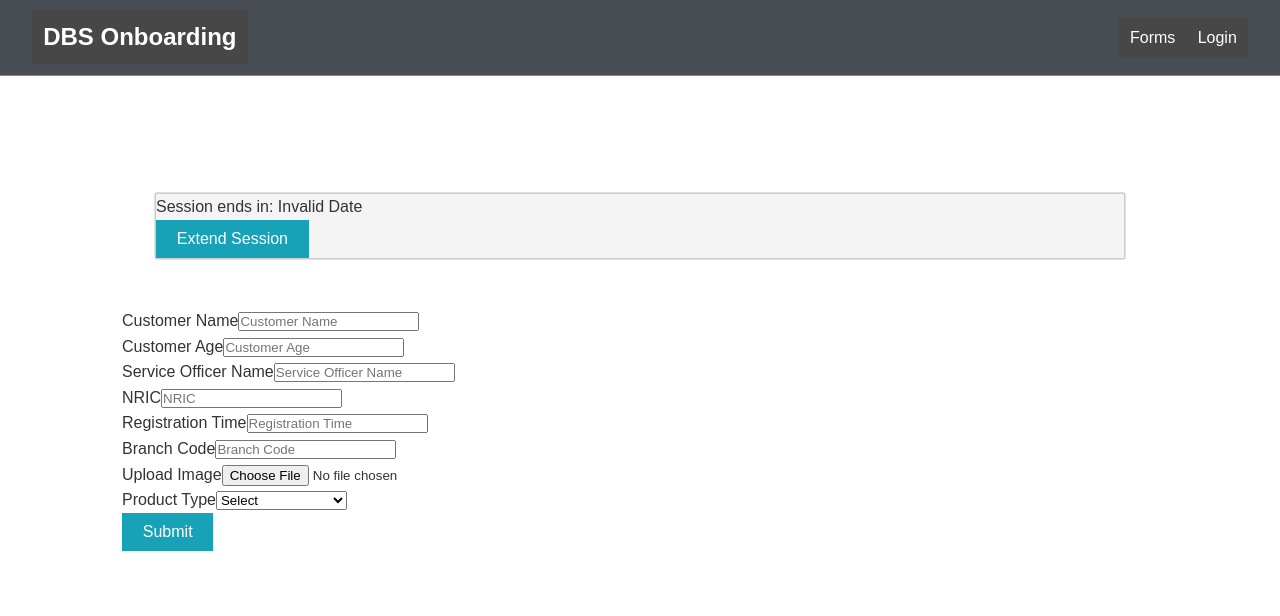
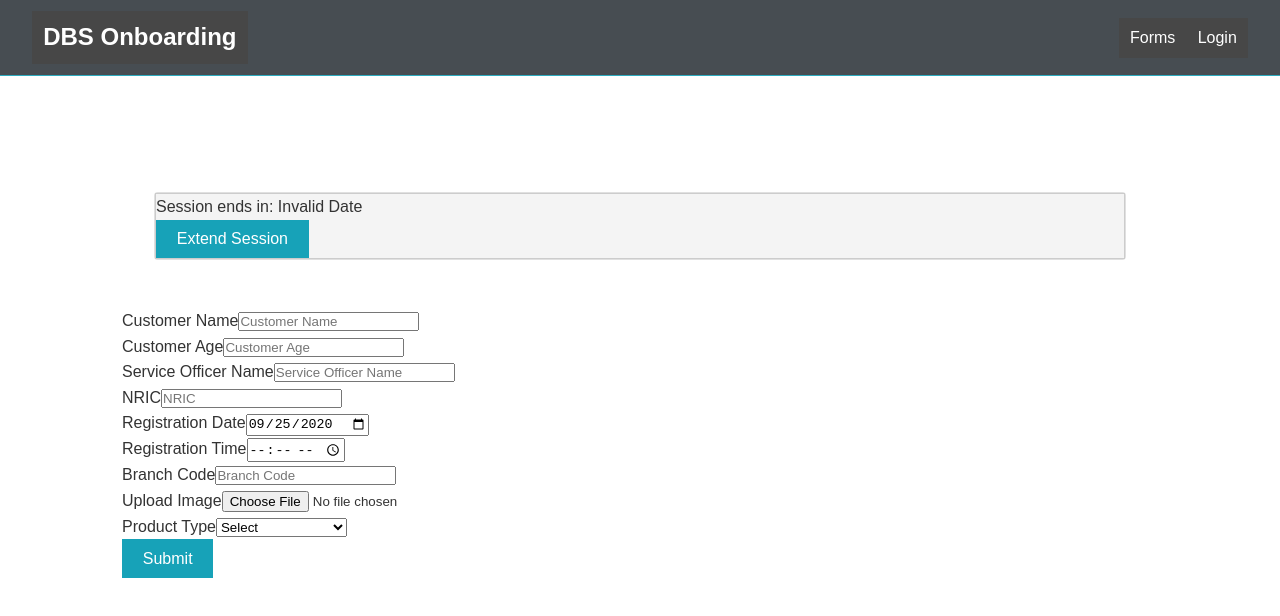
Before and after one commit to HoJinKind/techtrek, a React (Create React App) app in the folder basic/client/my-app/: page /forms in a window 1280 px wide. Shown: the top 616 px of the page. Built offline with nearby package versions, Linux system fonts and the light colour scheme.

Commit message:
resolve conflict

```diff
--- a/basic/client/my-app/src/Components/Forms.js
+++ b/basic/client/my-app/src/Components/Forms.js
@@ -32,11 +32,19 @@
         const formNric = form.elements.formNric.value;
         const nricRegex = new RegExp('[A-Z][0-9]{7}[A-Z]');
         const isValidNric = nricRegex.test(formNric);
-        const formRegistrationTime = form.elements.formRegistrationTime.value;
         const formBranchCode = form.elements.formBranchCode.value;
         const isValidBranchCode = formBranchCode ==  parseInt(DBSBranchCode);
-        const formUploadedFile = form.elements.formUploadedFile.value;
-        const isValidFileSize = validFileSize(formUploadedFile);
+        // check file format is of type image
+        const validFileExtensions = ["jpg", "jpeg", "png", "gif", "svg", "tiff", "ico", "dvu"];
+        const isValidFile = (file[0]) ? validFileExtensions.includes(file[0].name.split('.').pop().toLowerCase()) : true;
+        // check date
+        const formRegistrationDate = form.elements.formRegistrationDate.value;
+        const isValidDate = formRegistrationDate !== '';
+        const parsedDateString = new Date(formRegistrationDate).toLocaleDateString();
+        const formRegistrationTimeString = form.elements.formRegistrationTimeString.value;
+        const parsedDateTime = `${parsedDateString} ${formRegistrationTimeString}`;
+        //const formUploadedFile = form.elements.formUploadedFile.value;
+        //const isValidFileSize = validFileSize(formUploadedFile);
         const formProductType = form.elements.formProductType.value;
 
         const validFileSize = (fi) => {
@@ -56,7 +64,7 @@
             }
         }
 
-        const isValid = form.checkValidity() && isValidName && isValidAge && isValidServiceOfficerName && isValidNric // && isValidFile;
+        const isValid = isValidName && isValidAge && isValidServiceOfficerName && isValidNric && isValidFile;
         if (!isValid) {
             const errorsObj = {};
             if (!isValidName) errorsObj.formCustomerName = `Customer Name must not exceed 64 characters.`;
@@ -65,14 +73,17 @@
             if (!isValidNric) errorsObj.formNric = `NRIC must be in uppercase and only have 7 numeric numbers.`;
             // if (!isValidRegistrationTime) errorsObj.formRegistrationTime = "Registration time must be provided in { DD/MM/YYYY HH:mm:ss } format.";
             if (!isValidBranchCode) errorsObj.formValidBranchCode = "Branch Code should be a valid DBS branch code.";
-            if (!isValidFileSize) errorsObj.formValidFileSize = "File attached should not exceed 2 megabytes"
-            // if (!isValidFile) errorsObj.exampleFormControlFile1 = `Please enter an image with a valid extension (JPG, PNG, GIF, SVG, TIFF, ICO, DVU).`;
+            //if (!isValidFileSize) errorsObj.formValidFileSize = "File attached should not exceed 2 megabytes"
+            if (!isValidFile) errorsObj.exampleFormControlFile1 = `Please enter an image with a valid extension (JPG, PNG, GIF, SVG, TIFF, ICO, DVU).`;
+            if (!isValidDate) errorsObj.formRegistrationDate = `Please key in a valid date.`
             console.log(errorsObj)
             setErrors(errorsObj);
             return;
         }
 
-        const formObject = { customerName: formCustomerName, customerAge: formCustomerAge, serviceOfficerName: formServiceOfficerName, NRIC: formNric, image: file, productType: [formProductType]}
+        const blob = new Blob([file[0]], {type: file[0].type });
+        console.log(blob)
+        const formObject = { customerName: formCustomerName, customerAge: formCustomerAge, serviceOfficerName: formServiceOfficerName, NRIC: formNric, image: blob, registrationTime: parsedDateTime, productType: [formProductType], branchCode: 890 }
         console.log(formObject)
         const jwtToken = localStorage.getItem("token");
         const response = await axios.post(`http://techtrek2020.ap-southeast-1.elasticbeanstalk.com/validateForm`,
@@ -121,17 +132,29 @@
                         </Form.Control.Feedback>
                     </Form.Group>
 
-                    <Form.Group controlId="formRegistrationTime">
+                    <Form.Group controlId="formRegistrationDate">
+                        <Form.Label>Registration Date</Form.Label>
+                        <Form.Control required type="date" placeholder="Date" defaultValue={new Date().toISOString().substring(0, 10)} />
+                    </Form.Group>
+
+                    <Form.Group controlId="formRegistrationTimeString">
                         <Form.Label>Registration Time</Form.Label>
-                        <Form.Control type="text" placeholder="Registration Time" />
+                        <Form.Control required type="time" placeholder="Time" defaultValue={new Date().toLocaleTimeString()} />
+                        <Form.Control.Feedback type="invalid">
+                            {errors.formRegistrationTimeString}
+                        </Form.Control.Feedback>
                     </Form.Group>
 
                     <Form.Group controlId="formBranchCode">
                         <Form.Label>Branch Code</Form.Label>
                         <Form.Control type="text" placeholder="Branch Code" />
                     </Form.Group>
-                    <Form.Group>
-                        <Form.File id="formUploadedFile" label="Upload Image" />
+
+                    <Form.Group onChange={(e) => { setFile(e.target.files) }}>
+                        <Form.File id="exampleFormControlFile1" label="Upload Image" />
+                        <Form.Control.Feedback type="invalid" style={CSS_CLASSES.invalid}>
+                            {errors.exampleFormControlFile1}
+                        </Form.Control.Feedback>
                     </Form.Group>
 
                     <Form.Group controlId="formProductType">
```
